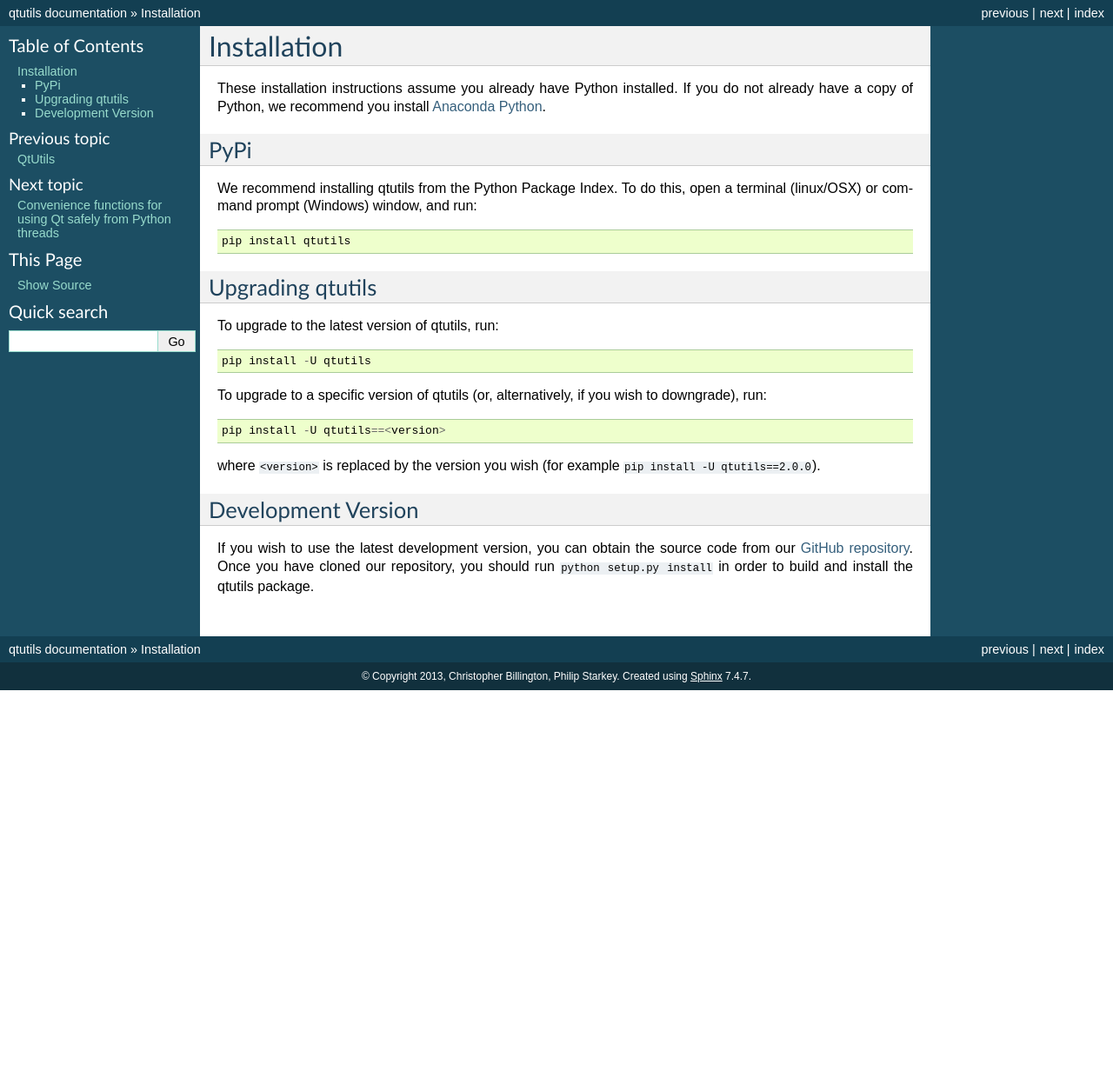
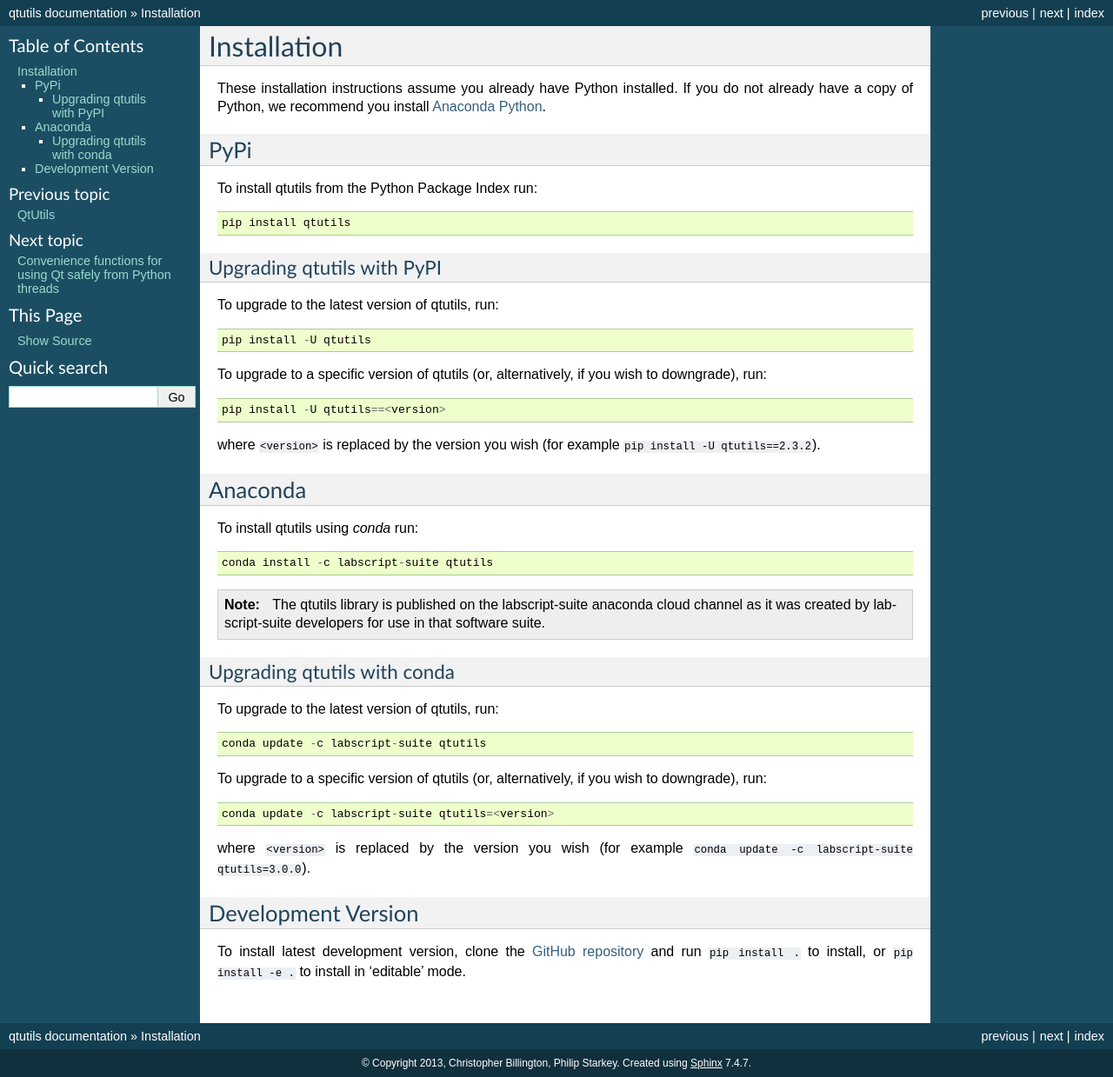
Before and after one commit to philipstarkey/qtutils, a Sphinx documentation site: the page built from docs/install.rst, in a window 1280 px wide. Shown: the whole page at 87% size. Built offline with Sphinx 7.4.7, drawn with Linux system fonts in a browser that asks for light colours; the version number could not be read and is left out; before the commit the page ends 900 px from its top, so only the background shows below that.

Commit message:
Updated documentation ready for v3.0.0 release

```diff
--- a/docs/conf.py
+++ b/docs/conf.py
@@ -21,9 +21,9 @@
 sys.path.insert(0, os.path.abspath('..'))
 
 # Mock Qt Library
-import mock
-MOCK_MODULES = ['sip', 'PyQt5', 'PyQt5.QtGui', 'PyQt5.QtCore', 'PyQt5.QtWidgets', 'PyQt5.uic']
-sys.modules.update((mod_name, mock.MagicMock()) for mod_name in MOCK_MODULES)
+# import unittest.mock as mock
+# MOCK_MODULES = ['sip', 'PyQt5', 'PyQt5.QtGui', 'PyQt5.QtCore', 'PyQt5.QtWidgets', 'PyQt5.uic']
+# sys.modules.update((mod_name, mock.MagicMock()) for mod_name in MOCK_MODULES)
 
 # import qtutils version
 from qtutils import __version__
--- a/docs/install.rst
+++ b/docs/install.rst
@@ -5,16 +5,16 @@
 
 .. _`Anaconda Python`: https://www.continuum.io/downloads
 
-----
+====
 PyPi
-----
-We recommend installing qtutils from the Python Package Index. To do this, open a terminal (linux/OSX) or command prompt (Windows) window, and run::
+====
+To install qtutils from the Python Package Index run::
 
     pip install qtutils
 
------------------
-Upgrading qtutils
------------------
+
+Upgrading qtutils with PyPI
+^^^^^^^^^^^^^^^^^^^^^^^^^^^
 
 To upgrade to the latest version of qtutils, run::
 
@@ -24,13 +24,35 @@
 
     pip install -U qtutils==<version>
 
-where :code:`<version>` is replaced by the version you wish (for example :code:`pip install -U qtutils==2.0.0`).
+where :code:`<version>` is replaced by the version you wish (for example :code:`pip install -U qtutils==2.3.2`).
 
--------------------
+========
+Anaconda
+========
+To install qtutils using `conda` run::
+
+    conda install -c labscript-suite qtutils
+
+.. note::
+    The qtutils library is published on the labscript-suite anaconda cloud channel as it was created by labscript-suite developers for use in that software suite.
+
+Upgrading qtutils with conda
+^^^^^^^^^^^^^^^^^^^^^^^^^^^^
+
+To upgrade to the latest version of qtutils, run::
+
+    conda update -c labscript-suite qtutils
+
+To upgrade to a specific version of qtutils (or, alternatively, if you wish to downgrade), run::
+
+    conda update -c labscript-suite qtutils=<version>
+
+where :code:`<version>` is replaced by the version you wish (for example :code:`conda update -c labscript-suite qtutils=3.0.0`).
+
+===================
 Development Version
--------------------
+===================
 
-If you wish to use the latest development version, you can obtain the source code from our `GitHub repository`_. Once you have cloned our repository, you should run :code:`python setup.py install` in order to build and install the qtutils package.
-
+To install latest development version, clone the `GitHub repository`_ and run :code:`pip install .` to install, or :code:`pip install -e .` to install in 'editable' mode.
 
 .. _`GitHub repository`: https://github.com/philipstarkey/qtutils
```
Also changed, not shown: docs/index.rst (+6 -1 lines), 1 other file.
